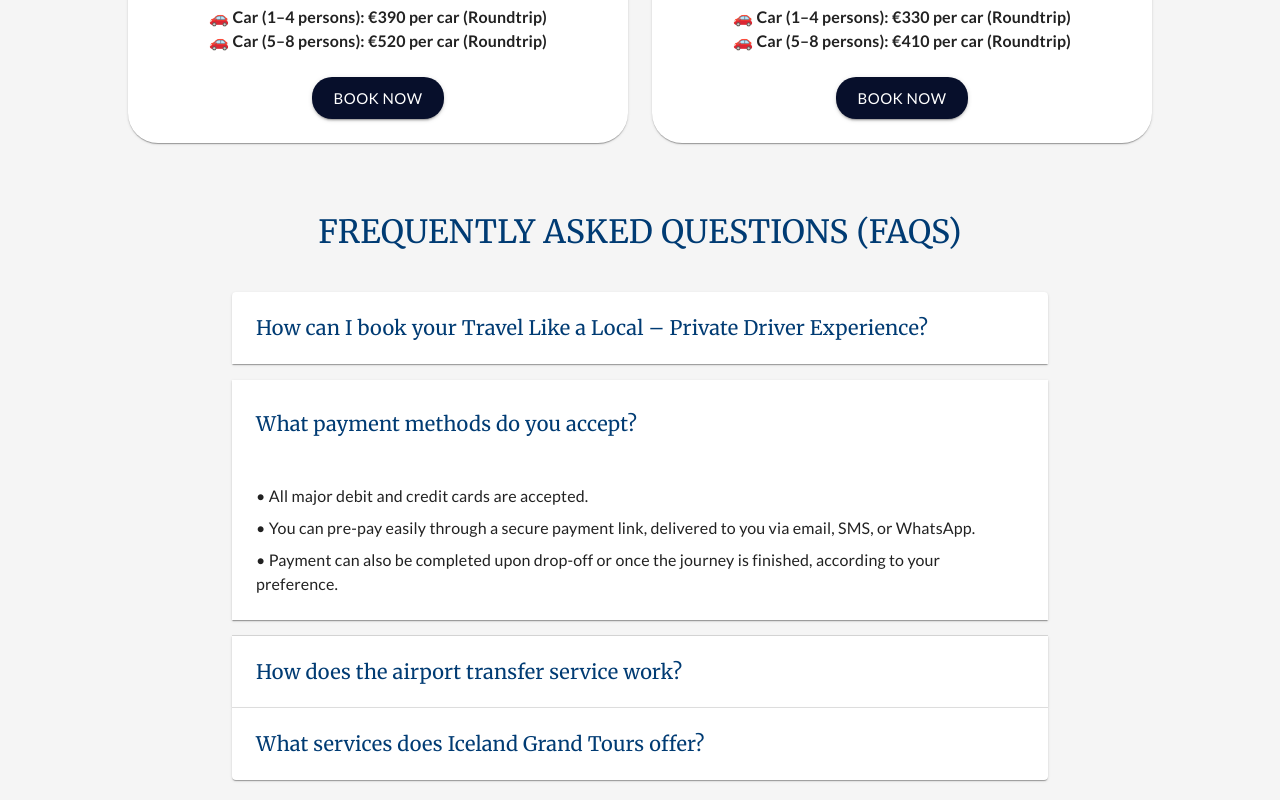
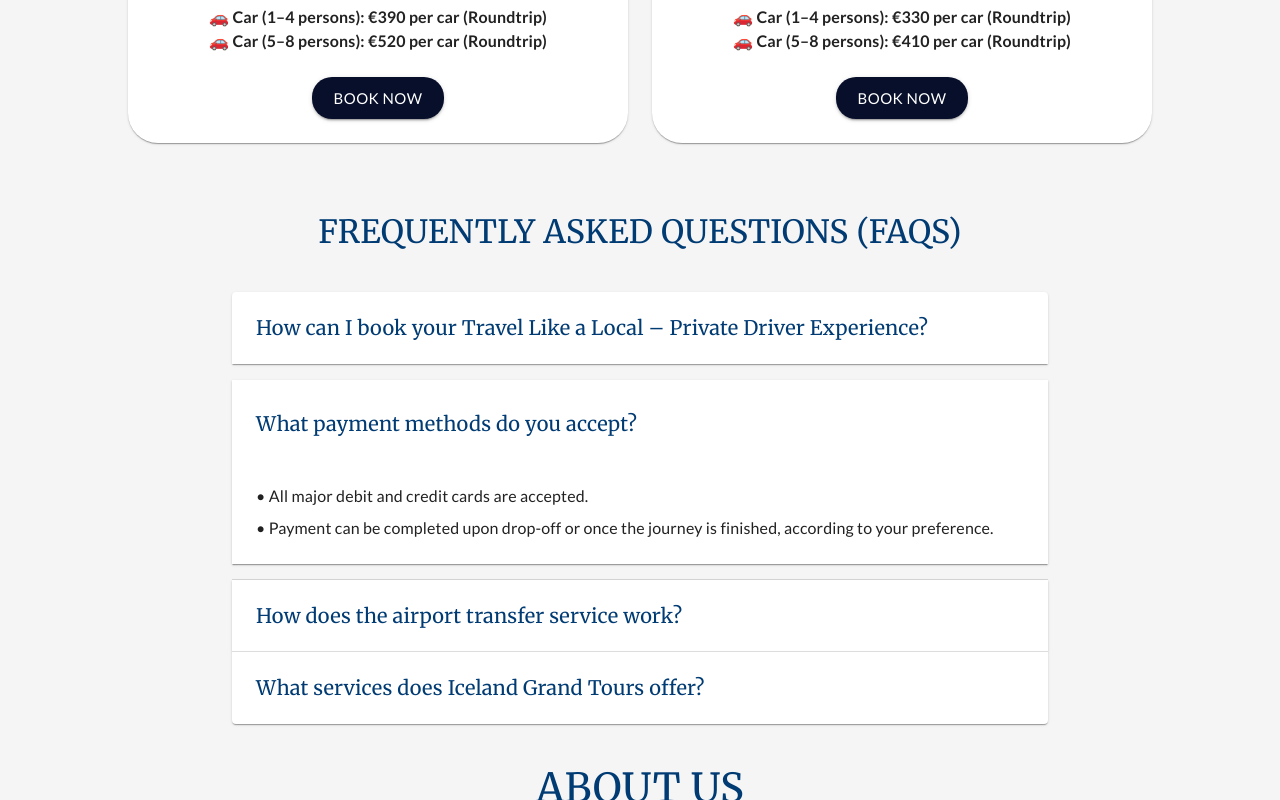
Before and after one commit to goriko/iceland-taxi, a React (Create React App) app: page / in a window 1280 px wide. Both pictures are taken after a click on the button "What payment methods do you accept?". Shown: the part 6948-7748 px from the top of the page. Built offline with nearby package versions, Linux system fonts and the light colour scheme; some icons are missing.

Commit message:
Updated text

```diff
--- a/src/components/FAQ.js
+++ b/src/components/FAQ.js
@@ -60,7 +60,6 @@ function FAQComponent() {
                 fontSize: { xs: "0.9rem", md: "1rem" }
               }}
             >
-              • Confirm your reservation with a 10% deposit, conveniently settled through a secure online payment link.
             </Typography>
           </AccordionDetails>
         </Accordion>
@@ -75,8 +74,7 @@ function FAQComponent() {
           </AccordionSummary>
           <AccordionDetails>
             <Typography variant="body1" sx={{ textAlign: "left", m: 1 }}>• All major debit and credit cards are accepted.</Typography>
-            <Typography variant="body1" sx={{ textAlign: "left", m: 1 }}>• You can pre-pay easily through a secure payment link, delivered to you via email, SMS, or WhatsApp.</Typography>
-            <Typography variant="body1" sx={{ textAlign: "left", m: 1 }}>• Payment can also be completed upon drop-off or once the journey is finished, according to your preference.</Typography>
+            <Typography variant="body1" sx={{ textAlign: "left", m: 1 }}>• Payment can be completed upon drop-off or once the journey is finished, according to your preference.</Typography>
           </AccordionDetails>
         </Accordion>
         <Accordion>
```
